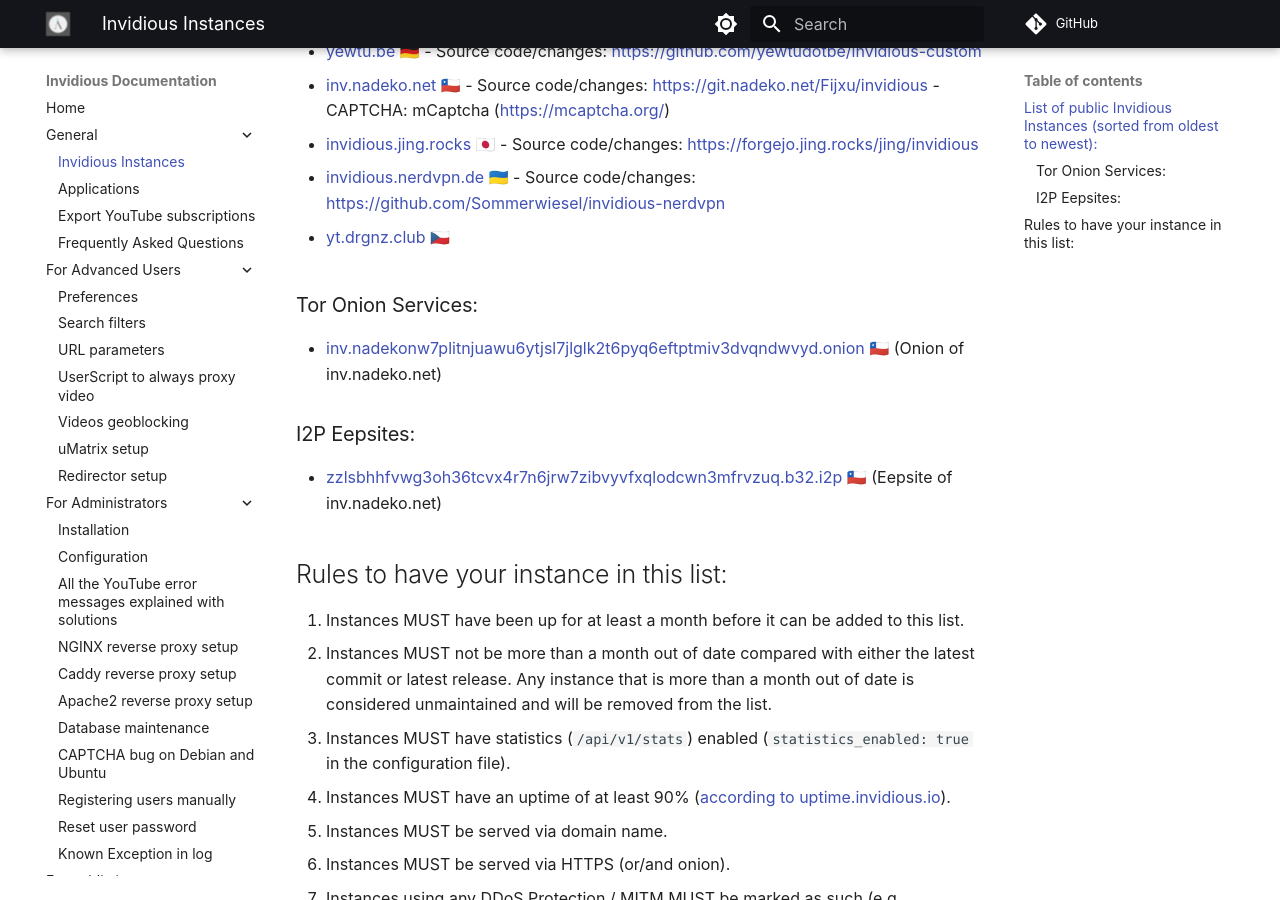
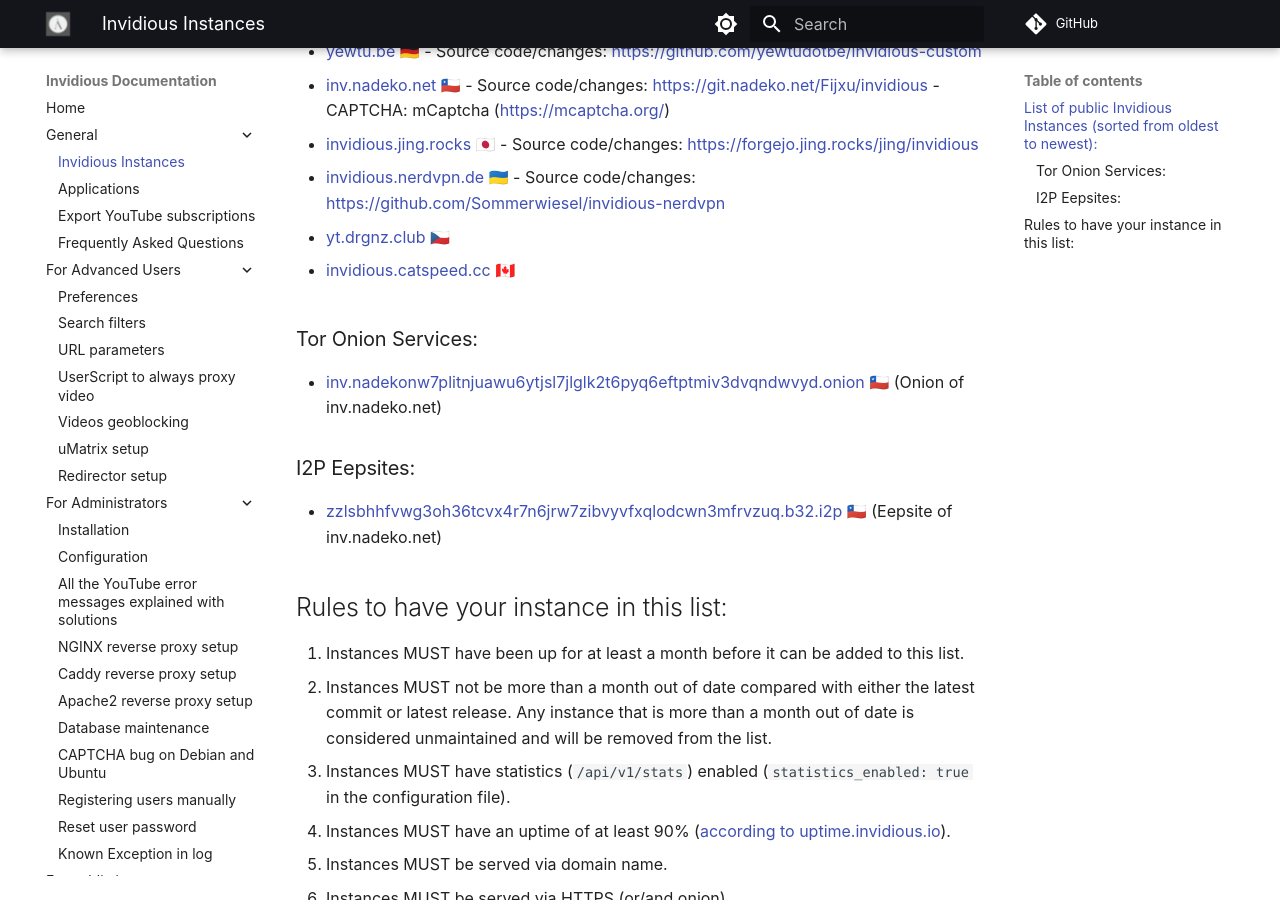
Before and after one commit to iv-org/documentation, an MkDocs documentation site: the page built from docs/instances.md, in a window 1280 px wide and 900 px high, scrolled down 409 px. Built offline with MkDocs 1.6.1 and Material for MkDocs 9.7.7, drawn with Linux system fonts in a browser that asks for light colours; comment, search, counter and statistics services are not loaded.

Commit message:
add invidious.catspeed.cc
close #605

```diff
--- a/docs/instances.md
+++ b/docs/instances.md
@@ -17,6 +17,8 @@
 * [invidious.nerdvpn.de](https://invidious.nerdvpn.de) 🇺🇦 - Source code/changes: https://github.com/Sommerwiesel/invidious-nerdvpn
 
 * [yt.drgnz.club](https://yt.drgnz.club) 🇨🇿
+
+* [invidious.catspeed.cc](https://invidious.catspeed.cc) 🇨🇦
 
 ### Tor Onion Services:
 
```
